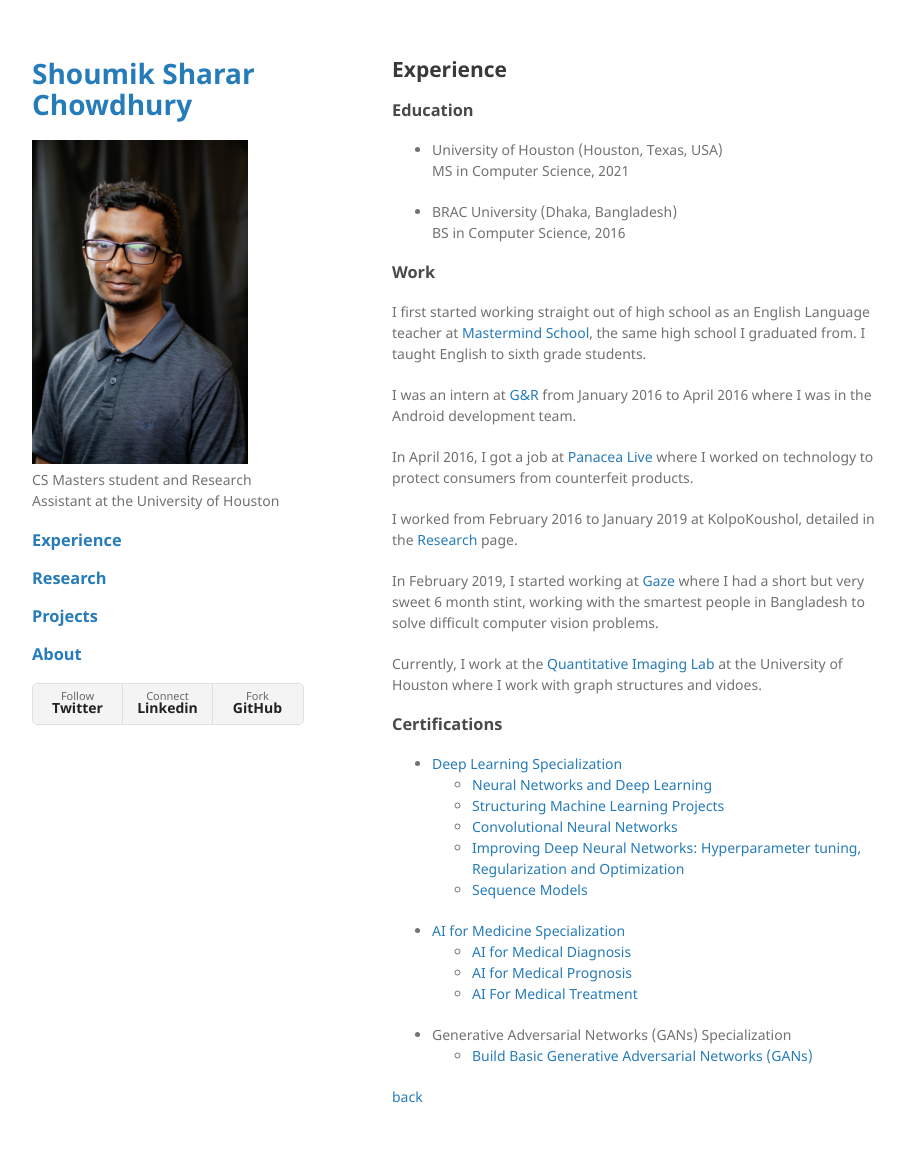
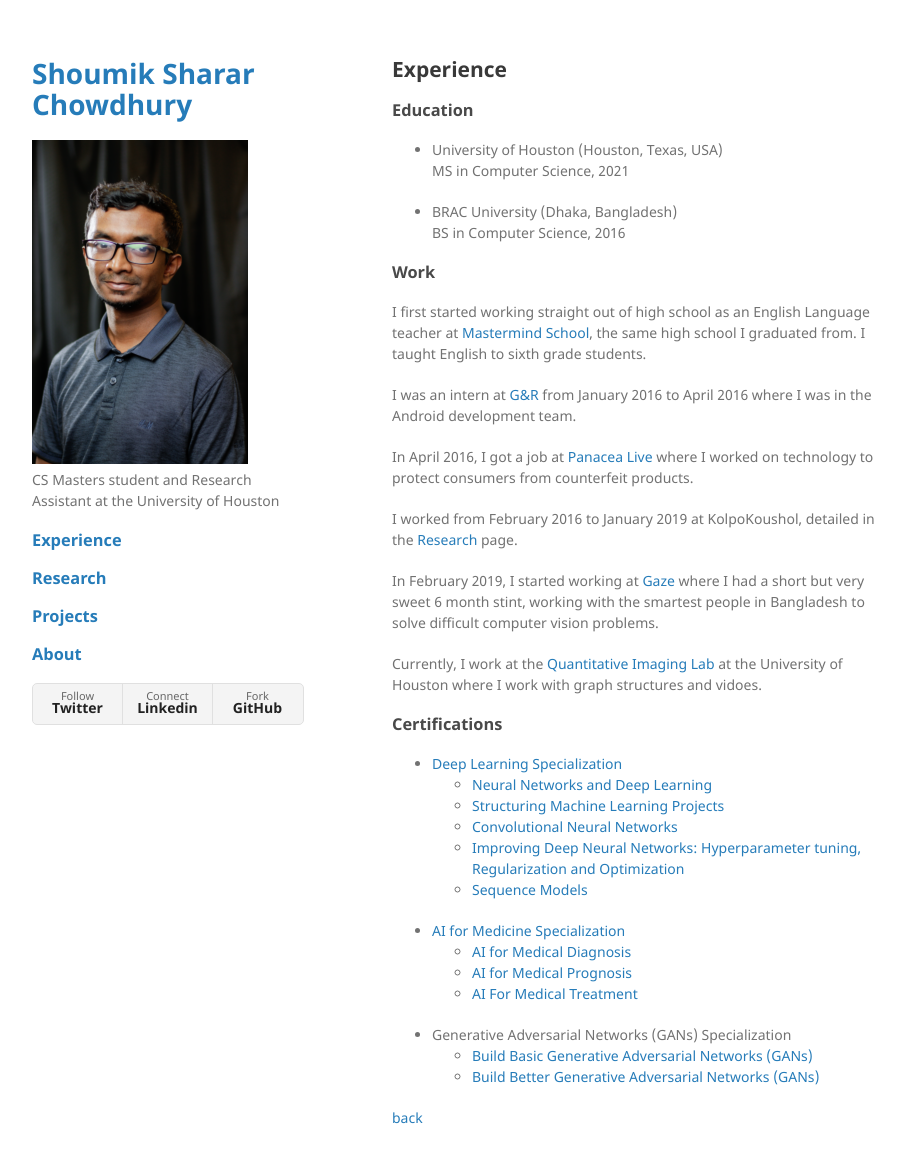
Before and after one commit to shoumikchow/shoumikchow.github.io, a Jekyll site: the page built from pages/experience.md, in a window 1280 px wide and 1198 px high. Shown: the top 1163 px of the window, without its empty margins (178-1083 px from the left). Built offline with Jekyll 4.4.1, drawn with Linux system fonts in a browser that asks for light colours.

Commit message:
Add GAN Specialization's second course certificate

```diff
--- a/pages/experience.md
+++ b/pages/experience.md
@@ -42,5 +42,6 @@ Currently, I work at the [Quantitative Imaging Lab](http://www2.cs.uh.edu/~shah/
   * [AI For Medical Treatment   ](https://coursera.org/share/7d3f62953bad75587c1fc472dc25c5af)
 * Generative Adversarial Networks (GANs) Specialization
   * [Build Basic Generative Adversarial Networks (GANs)](https://coursera.org/share/7748d9e5fc6eddf00a2882778d8e6783)
+  * [Build Better Generative Adversarial Networks (GANs)](https://coursera.org/share/4e4e5b67e02cf43e037f4c90200c9dfb)
 
 [back](https://shoumikchow.com)
```
